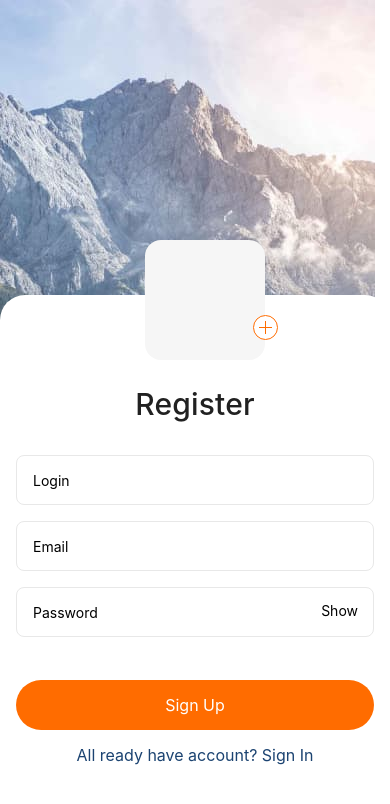
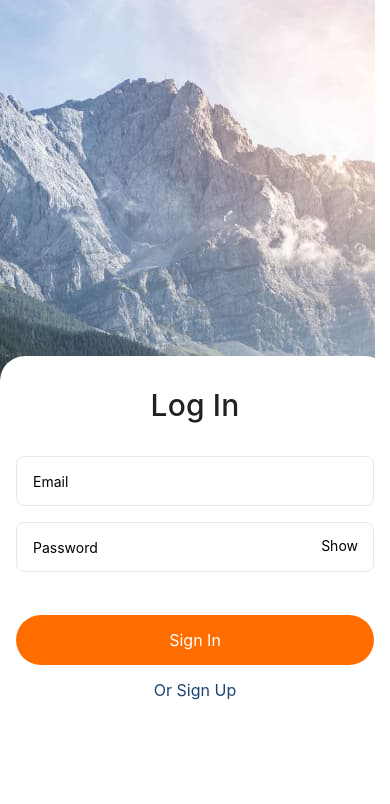
Before and after one commit to MykhailoHordiienko/rect-native, a React Native app: screen / in a window 390 px wide. Shown: the top 804 px of the page. Built offline with nearby package versions, Linux system fonts and the light colour scheme.

Commit message:
finish hw2

```diff
--- a/App.js
+++ b/App.js
@@ -1,19 +1,47 @@
 import { StatusBar } from "expo-status-bar";
-import { StyleSheet, ImageBackground, View } from "react-native";
+import {
+  StyleSheet,
+  ImageBackground,
+  View,
+  Keyboard,
+  TouchableWithoutFeedback,
+} from "react-native";
 import LoginScreen from "./Screens/LoginScreen";
 import RegistrationScreen from "./Screens/RegistrationScreen";
+import { useState } from "react";
 
 export default function App() {
+  const [isKeyboard, setIsKeyboard] = useState(false);
+
+  const handleKeyboard = () => {
+    setIsKeyboard(true);
+  };
+
+  const hideKeyboard = () => {
+    setIsKeyboard(false);
+    Keyboard.dismiss();
+  };
+
   return (
+    <TouchableWithoutFeedback onPress={hideKeyboard}>
       <View style={styles.container}>
         <ImageBackground
           style={styles.bgimg}
           source={require("./assets/images/Photo-BG.jpg")}>
-        <RegistrationScreen />
-        {/* <LoginScreen /> */}
+          {/* <RegistrationScreen
+            isKeyboard={isKeyboard}
+            handleKeyboard={handleKeyboard}
+            hideKeyboard={hideKeyboard}
+          /> */}
+          <LoginScreen
+            isKeyboard={isKeyboard}
+            handleKeyboard={handleKeyboard}
+            hideKeyboard={hideKeyboard}
+          />
           <StatusBar style="auto" />
         </ImageBackground>
       </View>
+    </TouchableWithoutFeedback>
   );
 }
 
--- a/Screens/LoginScreen.js
+++ b/Screens/LoginScreen.js
@@ -1,5 +1,6 @@
+import { useState } from "react";
+
 import {
-  Image,
   StyleSheet,
   Text,
   TextInput,
@@ -10,34 +11,70 @@ import {
 } from "react-native";
 import React from "react";
 
-const LoginScreen = () => {
+const initialState = {
+  email: "",
+  password: "",
+};
+
+const LoginScreen = ({ isKeyboard, handleKeyboard, hideKeyboard }) => {
+  const [showPassword, setShowPassword] = useState(true);
+  const [formState, setFormState] = useState(initialState);
+  const togglePassword = () => {
+    setShowPassword((prev) => !prev);
+  };
+  const handleEmail = (e) => {
+    setFormState((prev) => ({ ...prev, email: e }));
+  };
+  const handlePassword = (e) => {
+    setFormState((prev) => ({ ...prev, password: e }));
+  };
+
+  const onSubmit = () => {
+    console.log("email ---", formState.email);
+    console.log("password ---", formState.password);
+    setFormState(initialState);
+    hideKeyboard();
+  };
   return (
-    // <View style={styles.container}>
     <KeyboardAvoidingView
       behavior={Platform.OS === "ios" ? "padding" : "height"}>
-      <View style={styles.form}>
+      <View style={{ ...styles.form, marginBottom: isKeyboard ? -250 : 0 }}>
         <View>
           <Text style={styles.formTitle}>Log In</Text>
         </View>
         <View style={styles.inputContainer}>
           <View>
             <TextInput
+              inputMode="email"
+              value={formState.email}
+              onChangeText={(e) => handleEmail(e)}
+              onSubmitEditing={onSubmit}
+              onFocus={handleKeyboard}
               style={styles.input}
               placeholder="Email"
             />
           </View>
           <View>
             <TextInput
+              value={formState.password}
+              onChangeText={(e) => {
+                handlePassword(e);
+              }}
+              onSubmitEditing={onSubmit}
+              onFocus={handleKeyboard}
               style={styles.input}
-              secureTextEntry={true}
+              secureTextEntry={showPassword ? true : false}
               placeholder="Password"
             />
-            <TouchableOpacity style={styles.showBtn}>
+            <TouchableOpacity
+              style={styles.showBtn}
+              onPress={togglePassword}>
               <Text>Show</Text>
             </TouchableOpacity>
           </View>
         </View>
         <TouchableOpacity
+          onPress={onSubmit}
           style={styles.signInBtn}
           activeOpacity={0.6}>
           <Text style={styles.signInBtnText}>Sign In</Text>
@@ -47,25 +84,17 @@ const LoginScreen = () => {
         </View>
       </View>
     </KeyboardAvoidingView>
-    // </View>
   );
 };
 
 export default LoginScreen;
 
 const styles = StyleSheet.create({
-  container: {
-    // flex: 1,
-    // alignItems: "center",
-    // justifyContent: "center",
-    // borderWidth: 5,
-    // borderColor: "red",
-  },
   form: {
     backgroundColor: "#ffffff",
     marginTop: "auto",
     width: "100%",
-    height: 549,
+    paddingBottom: 144,
     paddingHorizontal: 16,
     borderTopRightRadius: 25,
     borderTopLeftRadius: 25,
--- a/Screens/RegistrationScreen.js
+++ b/Screens/RegistrationScreen.js
@@ -1,3 +1,4 @@
+import { useState } from "react";
 import {
   Image,
   StyleSheet,
@@ -8,15 +9,42 @@ import {
   Platform,
   KeyboardAvoidingView,
 } from "react-native";
-import React from "react";
 import AvatarAddSvg from "../Utils/AvatarAddSvg";
 
-const RegistrationScreen = () => {
+const initialState = {
+  login: "",
+  email: "",
+  password: "",
+};
+
+const RegistrationScreen = ({ isKeyboard, handleKeyboard, hideKeyboard }) => {
+  const [showPassword, setShowPassword] = useState(true);
+  const [formState, setFormState] = useState(initialState);
+
+  const togglePassword = () => {
+    setShowPassword((prev) => !prev);
+  };
+  const handleLogin = (e) => {
+    setFormState((prev) => ({ ...prev, login: e }));
+  };
+  const handleEmail = (e) => {
+    setFormState((prev) => ({ ...prev, email: e }));
+  };
+  const handlePassword = (e) => {
+    setFormState((prev) => ({ ...prev, password: e }));
+  };
+
+  const onSubmit = () => {
+    console.log("login ---", formState.login);
+    console.log("email ---", formState.email);
+    console.log("password ---", formState.password);
+    setFormState(initialState);
+    hideKeyboard();
+  };
   return (
-    // <View style={styles.container}>
     <KeyboardAvoidingView
       behavior={Platform.OS === "ios" ? "padding" : "height"}>
-      <View style={styles.form}>
+      <View style={{ ...styles.form, marginBottom: isKeyboard ? -180 : 0 }}>
         <View style={styles.avatar}>
           <Image style={styles.avatarImg} />
           <AvatarAddSvg style={styles.addAvatarBtn} />
@@ -27,28 +55,46 @@ const RegistrationScreen = () => {
         <View style={styles.inputContainer}>
           <View>
             <TextInput
+              value={formState.login}
+              onChangeText={(e) => handleLogin(e)}
+              onSubmitEditing={onSubmit}
+              onFocus={handleKeyboard}
               style={styles.input}
               placeholder="Login"
             />
           </View>
           <View>
             <TextInput
+              inputMode="email"
+              value={formState.email}
+              onChangeText={(e) => handleEmail(e)}
+              onSubmitEditing={onSubmit}
+              onFocus={handleKeyboard}
               style={styles.input}
               placeholder="Email"
             />
           </View>
           <View>
             <TextInput
+              value={formState.password}
+              onChangeText={(e) => {
+                handlePassword(e);
+              }}
+              onSubmitEditing={onSubmit}
+              onFocus={handleKeyboard}
               style={styles.input}
-              secureTextEntry={true}
+              secureTextEntry={showPassword ? true : false}
               placeholder="Password"
             />
-            <TouchableOpacity style={styles.showBtn}>
+            <TouchableOpacity
+              style={styles.showBtn}
+              onPress={togglePassword}>
               <Text>Show</Text>
             </TouchableOpacity>
           </View>
         </View>
         <TouchableOpacity
+          onPress={onSubmit}
           style={styles.signUpBtn}
           activeOpacity={0.6}>
           <Text style={styles.signUpBtnText}>Sign Up</Text>
@@ -58,25 +104,17 @@ const RegistrationScreen = () => {
         </View>
       </View>
     </KeyboardAvoidingView>
-    // </View>
   );
 };
 
 export default RegistrationScreen;
 
 const styles = StyleSheet.create({
-  container: {
-    // flex: 1,
-    // alignItems: "center",
-    // justifyContent: "center",
-    // borderWidth: 5,
-    // borderColor: "red",
-  },
   form: {
     backgroundColor: "#ffffff",
     marginTop: "auto",
+    paddingBottom: 78,
     width: "100%",
-    height: 549,
     paddingHorizontal: 16,
     borderTopRightRadius: 25,
     borderTopLeftRadius: 25,
```
Lines whose indentation alone changed are shown as unchanged.
